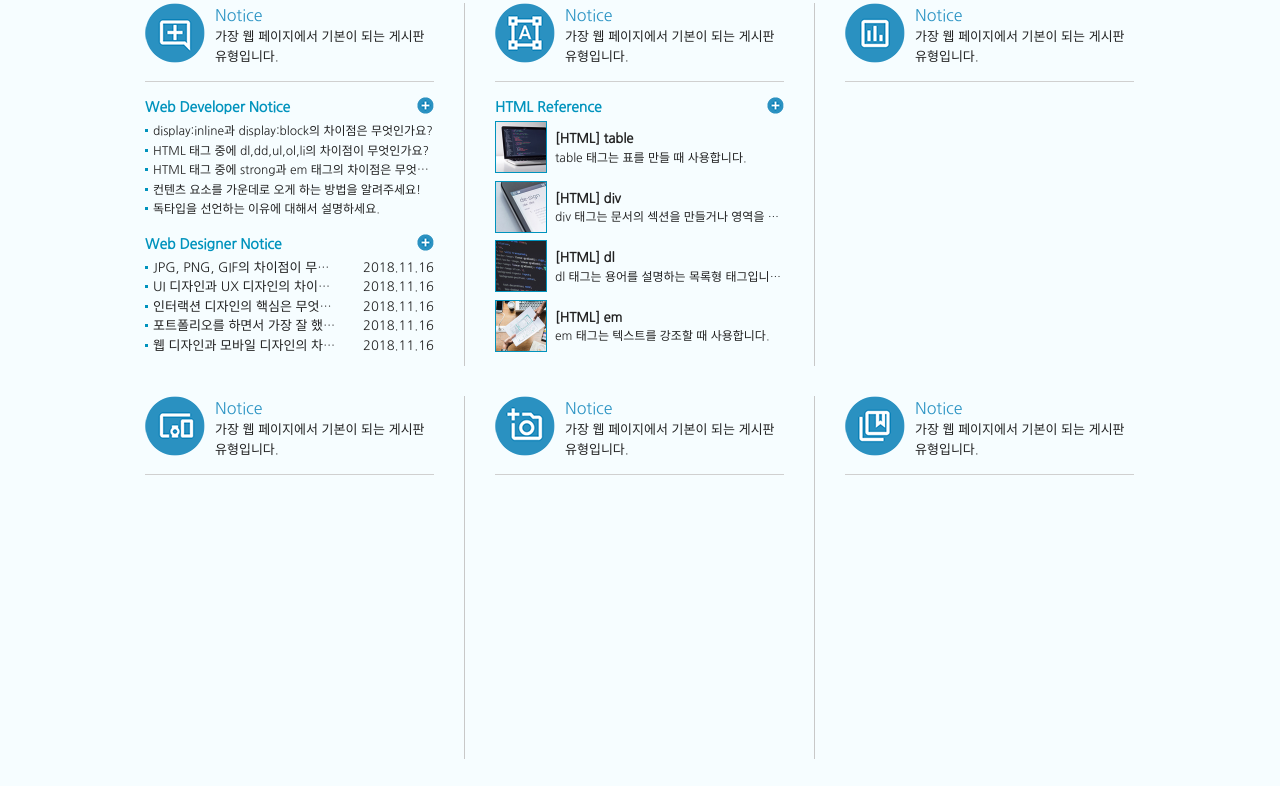
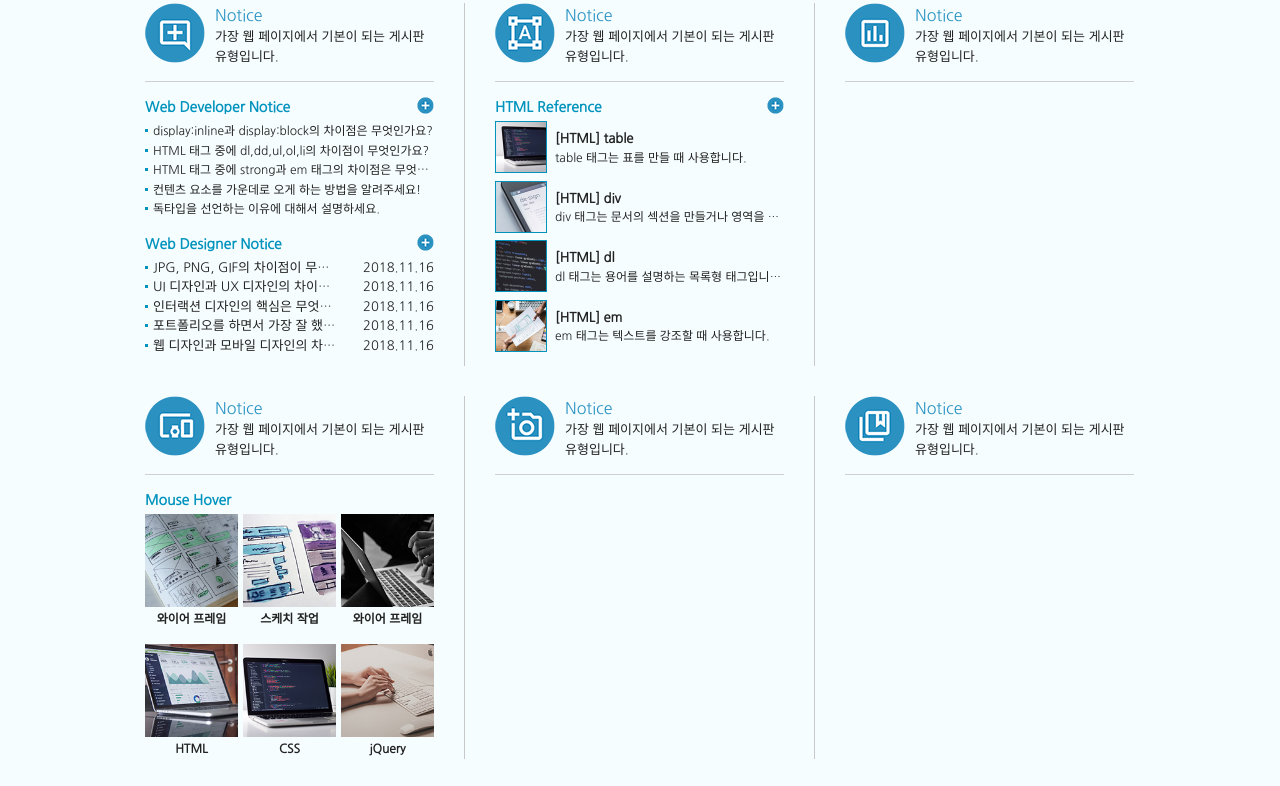
Before and after one commit to ktd1230/Html-CSS-JavaScript, a plain HTML site: page web/index.html in a window 1280 px wide. Shown: the part 822-1608 px from the top of the page. Drawn offline with Linux system fonts and the light colour scheme; a web font is replaced by a local one.

Commit message:
[+] INPROVE 마우스 오버효과

```diff
--- a/web/css/reset.css
+++ b/web/css/reset.css
@@ -14,6 +14,9 @@ body, input, textarea, select, button, table {
     color: #222; font-size: 13px; line-height: 1.5;
 }
 
+/* 폰트 스타일 초기화 */
+em {font-style: normal;}
+
 /* 블릿기호 초기화 */
 dl, ul, li, ol, menu {list-style: none;}
 
@@ -27,3 +30,14 @@ h1, h2, h3, h4, h5, h6 {font-size: 13px; color: #222; font-weight: normal;}
 .ir_wa {display: block; overflow: hidden; position: relative; z-index: -1; width: 100%; height: 100%;}
 /* 대체 텍스트가 아닌 접근성을 위한 숨김 텍스트를 제공할 때 */
 .ir_su {overflow: hidden; position: absolute; width: 0; height: 0; line-height: 0; text-indent: -9999px;}
+
+/* margin, padding */
+.mt10 {margin-top: 10px !important;}
+.mt15 {margin-top: 15px !important;}
+.mt20 {margin-top: 20px !important;}
+.mt25 {margin-top: 25px !important;}
+.mt30 {margin-top: 30px !important;}
+.mt35 {margin-top: 35px !important;}
+.mt40 {margin-top: 40px !important;}
+.mt45 {margin-top: 45px !important;}
+.mt50 {margin-top: 50px !important;}
--- a/web/css/style.css
+++ b/web/css/style.css
@@ -150,3 +150,29 @@ white-space: nowrap; background: url(../img/dot.gif) no-repeat 0 8px; padding-le
     white-space: nowrap; font-size: 12px;}
 .notice3 a.more {position: absolute; right: 0; top: 0; display: block;
     background: url(../img/icon.png) -150px -90px; width: 17px; height: 17px;}
+
+/* 마우스 오버효과1 */
+.notice_hover h4 {font-size: 14px; color: #0093bd; padding-bottom: 3px; font-weight: bold;}
+.notice_hover ul {overflow: hidden;}
+.notice_hover li {float: left; width: 93px; margin-right: 5px; text-align: center;}
+.notice_hover li:last-child {margin-right: 0;} /* ie9 */
+.notice_hover li.last {margin-right: 0;} /* 모든 브라우저 버전 적용 */
+.notice_hover li a span {position: relative; display: block; width: 93px; height: 93px; line-height: 93px;}
+.notice_hover li a span img {width: 100%;}
+.notice_hover li a span em {visibility: hidden; position: absolute; left: 0; top: 0; background: rgba(0,0,0,0.7); color: #fff;
+width: 100%; height: 100%;}
+.notice_hover li a span:hover em {visibility: visible;}
+.notice_hover li a strong {padding-top: 3px; display: inline-block; font-size: 12px;}
+
+/* 마우스 오버효과2 */
+.notice_hover2 h4 {font-size: 14px; color: #0093bd; padding-bottom: 3px; font-weight: bold;}
+.notice_hover2 ul {overflow: hidden;}
+.notice_hover2 li {float: left; width: 93px; margin-right: 5px; text-align: center;}
+.notice_hover2 li:last-child {margin-right: 0;} /* ie9 */
+.notice_hover2 li.last {margin-right: 0;} /* 모든 브라우저 버전 적용 */
+.notice_hover2 li a span {position: relative; display: block; width: 93px; height: 93px;}
+.notice_hover2 li a span img {width: 100%;}
+.notice_hover2 li a span em {visibility: hidden; position: absolute; left: 0; bottom: 0; background: rgba(0,0,0,0.7); color: #fff;
+width: 100%;}
+.notice_hover2 li a span:hover em {visibility: visible;}
+.notice_hover2 li a strong {padding-top: 3px; display: inline-block; font-size: 12px;}
--- a/web/index.html
+++ b/web/index.html
@@ -227,11 +227,58 @@
                         </div>
                         <!-- //col3 -->
                         <div class="column col4">
-                            <h3>
-                                <span class="ico_img ir_pm">아이콘</span>
-                                <span class="ico_tit">Notice</span>
-                                <p class="ico_desc">가장 웹 페이지에서 기본이 되는 게시판 유형입니다.</p>
-                            </h3>
+                            <h3><span class="ico_img ir_pm">아이콘</span><span class="ico_tit">Notice</span></h3>
+                            <p class="ico_desc">가장 웹 페이지에서 기본이 되는 게시판 유형입니다.</p>
+                            <!-- 오버효과 -->
+                            <div class="notice_hover">
+                                <h4>Mouse Hover</h4>
+                                <ul>
+                                    <li>
+                                        <a href="#">
+                                            <span><img src="img/sban01.jpg" alt="이미지1"><em>바로가기</em></span>
+                                            <strong>와이어 프레임</strong>
+                                        </a>
+                                    </li>
+                                    <li>
+                                        <a href="#">
+                                            <span><img src="img/sban02.jpg" alt="이미지2"><em>바로가기</em></span>
+                                            <strong>스케치 작업</strong>
+                                        </a>
+                                    </li>
+                                    <li class="last">
+                                        <a href="#">
+                                            <span><img src="img/sban03.jpg" alt="이미지3"><em>바로가기</em></span>
+                                            <strong>와이어 프레임</strong>
+                                        </a>
+                                    </li>
+                                </ul>
+                            </div>
+                            <!-- //오버효과 -->
+                            <!-- 오버효과2 -->
+                            <div class="notice_hover2 mt15">
+                                <h4 class="ir_su">Mouse Hover2</h4>
+                                <ul>
+                                    <li>
+                                        <a href="#">
+                                            <span><img src="img/sban04.jpg" alt="이미지1"><em>바로가기</em></span>
+                                            <strong>HTML</strong>
+                                        </a>
+                                    </li>
+                                    <li>
+                                        <a href="#">
+                                            <span><img src="img/sban05.jpg" alt="이미지2"><em>바로가기</em></span>
+                                            <strong>CSS</strong>
+                                        </a>
+                                    </li>
+                                    <li class="last">
+                                        <a href="#">
+                                            <span><img src="img/sban06.jpg" alt="이미지3"><em>바로가기</em></span>
+                                            <strong>jQuery</strong>
+                                        </a>
+                                    </li>
+                                </ul>
+                            </div>
+                            <!-- //오버효과2 -->
                         </div>
                         <!-- //col4 -->
                         <div class="column col5">
```
